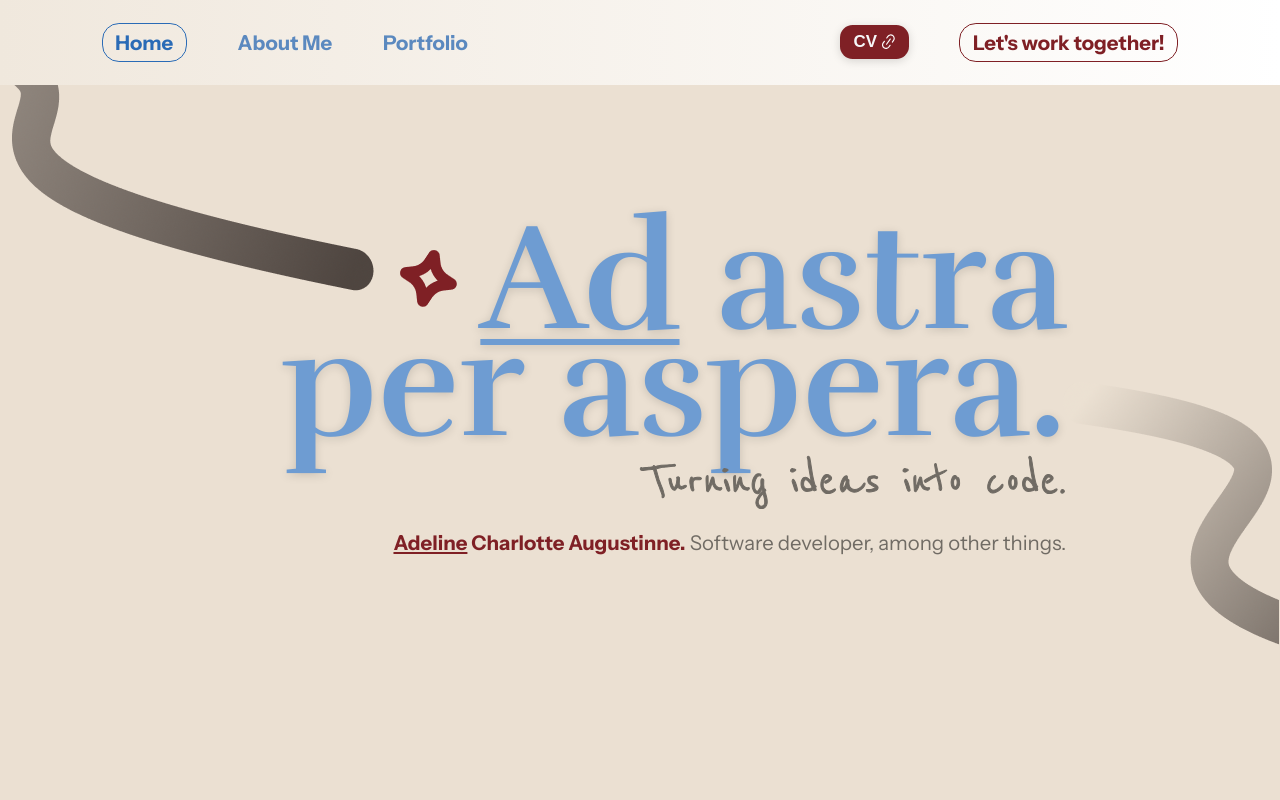
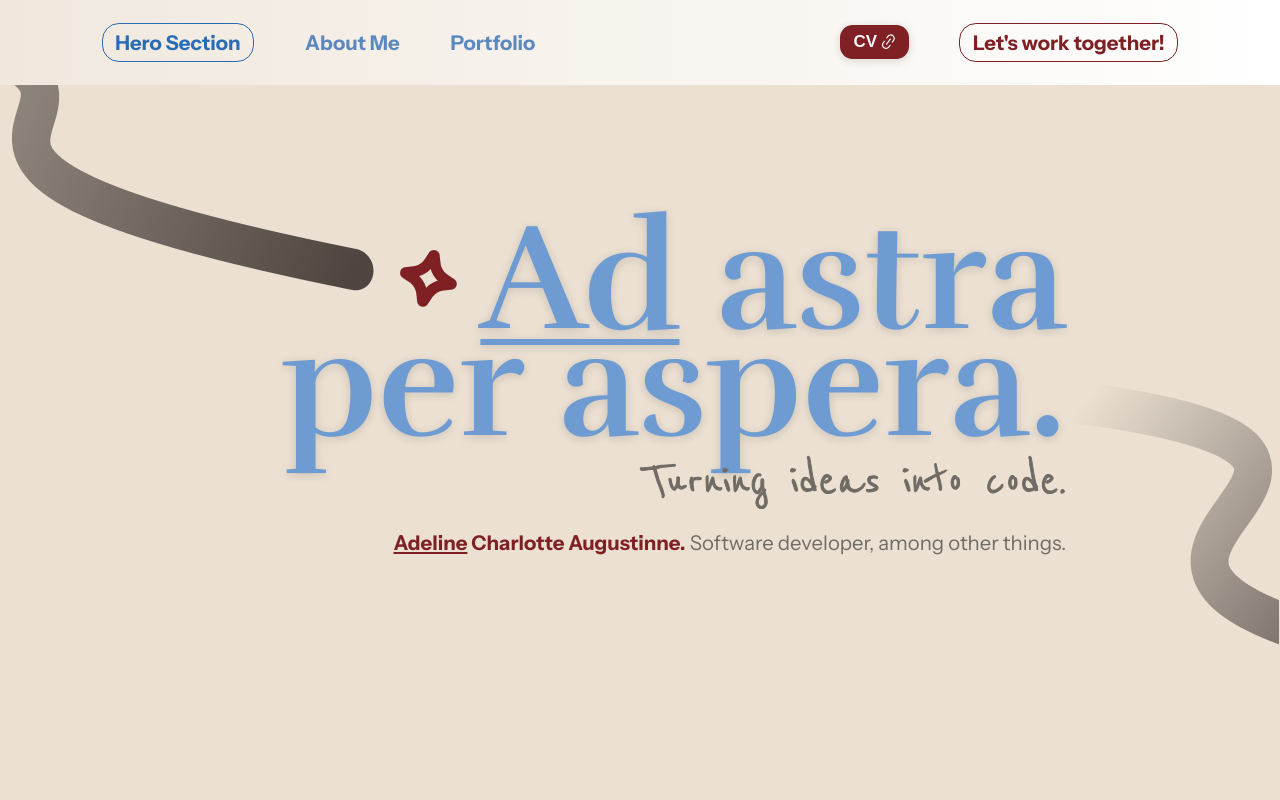
Before and after one commit to adelinechrltt/personal-website, a React (Vite) app: page / in a window 1280 px wide. Shown: the top 800 px of the page. Built offline with nearby package versions, Linux system fonts and the light colour scheme.

Commit message:
feat: Implement Navbar routing logic

```diff
--- a/src/components/NavBar.tsx
+++ b/src/components/NavBar.tsx
@@ -3,8 +3,56 @@ import BtnSmallOutline from "./BtnSmallOutline"
 
 import LinkSVG from "../assets/icons/Link.svg"
 import LinkIcon from "../assets/icons/Link"
+import { useState, useEffect } from "react";
 
-export default function NavBar() {
+interface NavBarProps {
+    sections: string[];
+}
+
+export default function NavBar({ sections }: NavBarProps) {
+    const [activeSection, setActiveSection] = useState("Home");
+    const [manualOverride, setManualOverride] = useState(false);
+    const [targetSection, setTargetSection] = useState<string | null>(null);
+
+    useEffect(() => {
+        const handleScroll = () => {
+            if (manualOverride && targetSection) {
+                const el = document.getElementById(targetSection.toLowerCase().replace(" ", "-"));
+                if (!el) return;
+                const rect = el.getBoundingClientRect();
+                if (rect.top <= 5 && rect.top >= -5) {
+                    setManualOverride(false);
+                    setTargetSection(null);
+                }
+                return;
+            }
+
+            sections.forEach((section) => {
+                const el = document.getElementById(section.toLowerCase().replace(" ", "-"));
+                if (!el) return;
+                const top = el.getBoundingClientRect().top;
+                if (top <= 100 && top >= -el.offsetHeight / 2) {
+                    setActiveSection(section);
+                }
+            });
+        };
+
+        window.addEventListener("scroll", handleScroll, { passive: true });
+        return () => window.removeEventListener("scroll", handleScroll);
+    }, [manualOverride, targetSection, sections]);
+
+    const scrollToSection = (section: string) => {
+        const el = document.getElementById(section.toLowerCase().replace(" ", "-"));
+        if (!el) return;
+
+        setManualOverride(true);
+        setTargetSection(section);
+        setActiveSection(section);
+
+        el.scrollIntoView({ behavior: "smooth" });
+    };
+
+
     return (
         <section
             className="instrument-sans"
@@ -26,15 +74,29 @@ export default function NavBar() {
                 alignItems: "center",
                 gap: `${60 / 1512 * 100}vw`
             }}>
-                <BtnSmallOutline text={"Home"} type={"blue-alt"} size={24} />
-                <h2 style={{
-                    fontSize: `${24 / 1512 * 100}vw`,
-                    margin: 0
-                }}>About Me</h2>
-                <h2 style={{
-                    fontSize: `${24 / 1512 * 100}vw`,
-                    margin: 0
-                }}>Portfolio</h2>
+                {sections.map((section) =>
+                    section === activeSection ? (
+                        <BtnSmallOutline
+                            key={section}
+                            text={section}
+                            type={"blue-alt"}
+                            size={24}
+                            onClick={() => scrollToSection(section)}
+                        />
+                    ) : (
+                        <h2
+                            key={section}
+                            style={{
+                                fontSize: `${24 / 1512 * 100}vw`,
+                                margin: 0,
+                                cursor: "pointer",
+                            }}
+                            onClick={() => scrollToSection(section)}
+                        >
+                            {section}
+                        </h2>
+                    )
+                )}
             </div>
             <div style={{
                 display: "flex",
--- a/src/pages/LandingPage/AboutMe.tsx
+++ b/src/pages/LandingPage/AboutMe.tsx
@@ -10,7 +10,7 @@ import NavBar from "../../components/NavBar";
 
 export default function AboutMe() {
     return (
-        <section style={{
+        <section id="about-me" style={{
             position: "relative",
             overflow: "hidden",
             display: "flex",
@@ -20,7 +20,6 @@ export default function AboutMe() {
             minHeight: "100vh",
             marginTop: `${27 / 1512 * 100}vw`
         }}>
-            <NavBar />
             <div
                 style={{
                     display: "flex",
--- a/src/pages/LandingPage/CTA.tsx
+++ b/src/pages/LandingPage/CTA.tsx
@@ -6,7 +6,7 @@ import LinkIcon from "../../assets/icons/Link.tsx"
 
 export default function CTA() {
     return (
-        <section style={{
+        <section id=" " style={{
             position: "relative",
             display: "flex",
             flexDirection: "column",
--- a/src/pages/LandingPage/HeroSection.tsx
+++ b/src/pages/LandingPage/HeroSection.tsx
@@ -3,7 +3,7 @@ import HeroSectionVector02 from "../../assets/HeroSectionVector02.png"
 
 export default function HeroSection() {
     return (
-        <section style={{
+        <section id="hero-section" style={{
             position: "relative",
             display: "flex",
             flexDirection: "column",
--- a/src/pages/LandingPage/LandingPage.tsx
+++ b/src/pages/LandingPage/LandingPage.tsx
@@ -1,3 +1,4 @@
+import NavBar from "../../components/NavBar";
 import AboutMe from "./AboutMe";
 import CTA from "./CTA";
 import HeroSection from "./HeroSection";
@@ -5,7 +6,16 @@ import Portfolio from "./Portfolio";
 
 export default function LandingPage() {
     return (
-        <section>
+        <section style={{
+            width: "100%",
+        }}>
+            <div style={{
+                position: "absolute",
+                top: 0,
+                left: 0
+            }}>
+                <NavBar sections={["Hero Section", "About Me", "Portfolio"]} />
+            </div>
             <HeroSection />
             <AboutMe />
             <Portfolio />
--- a/src/pages/LandingPage/Portfolio.tsx
+++ b/src/pages/LandingPage/Portfolio.tsx
@@ -7,7 +7,7 @@ import ChevronIcon from "../../assets/Chevron";
 
 export default function Portfolio() {
     return (
-        <section style={{
+        <section id="portfolio" style={{
             display: "flex",
             flexDirection: "column",
             alignItems: "flex-start",
```
